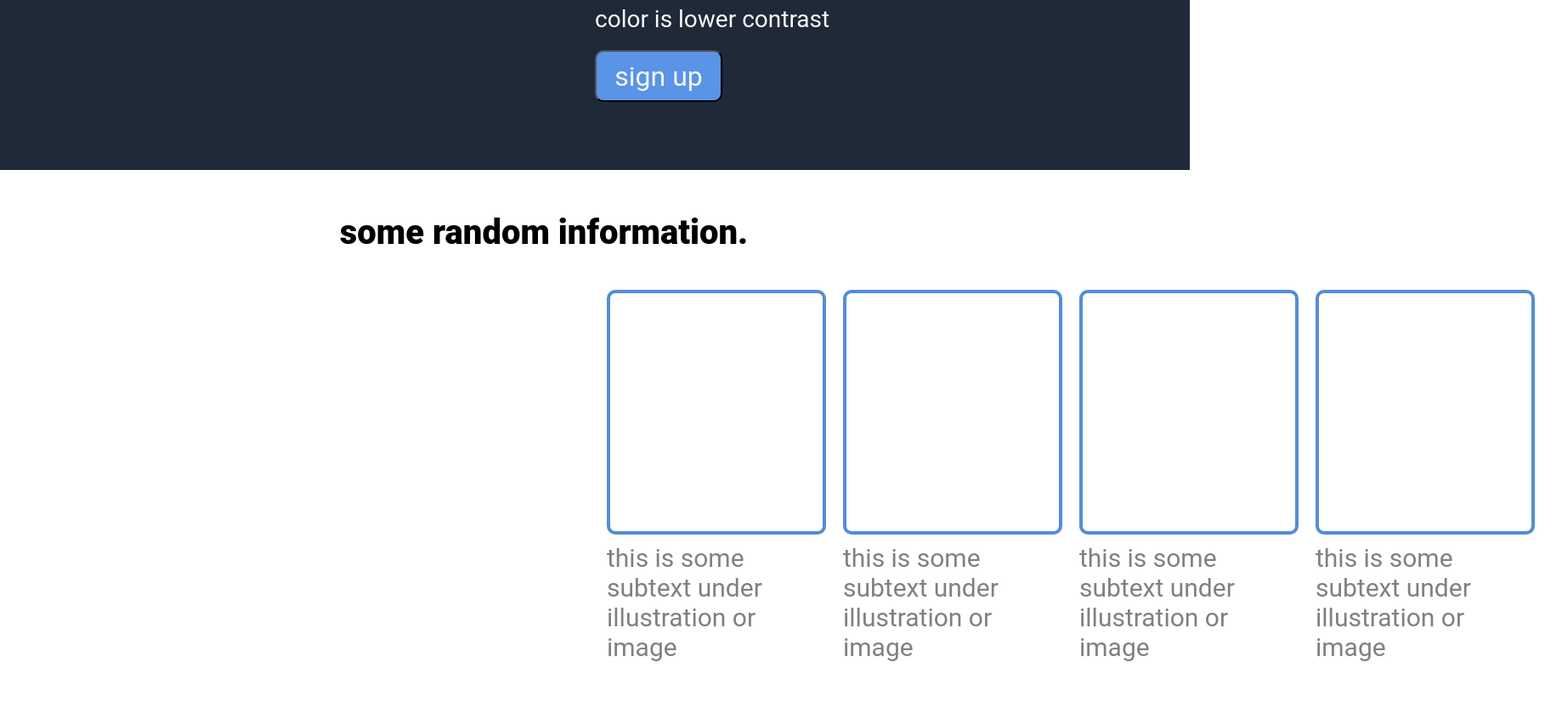
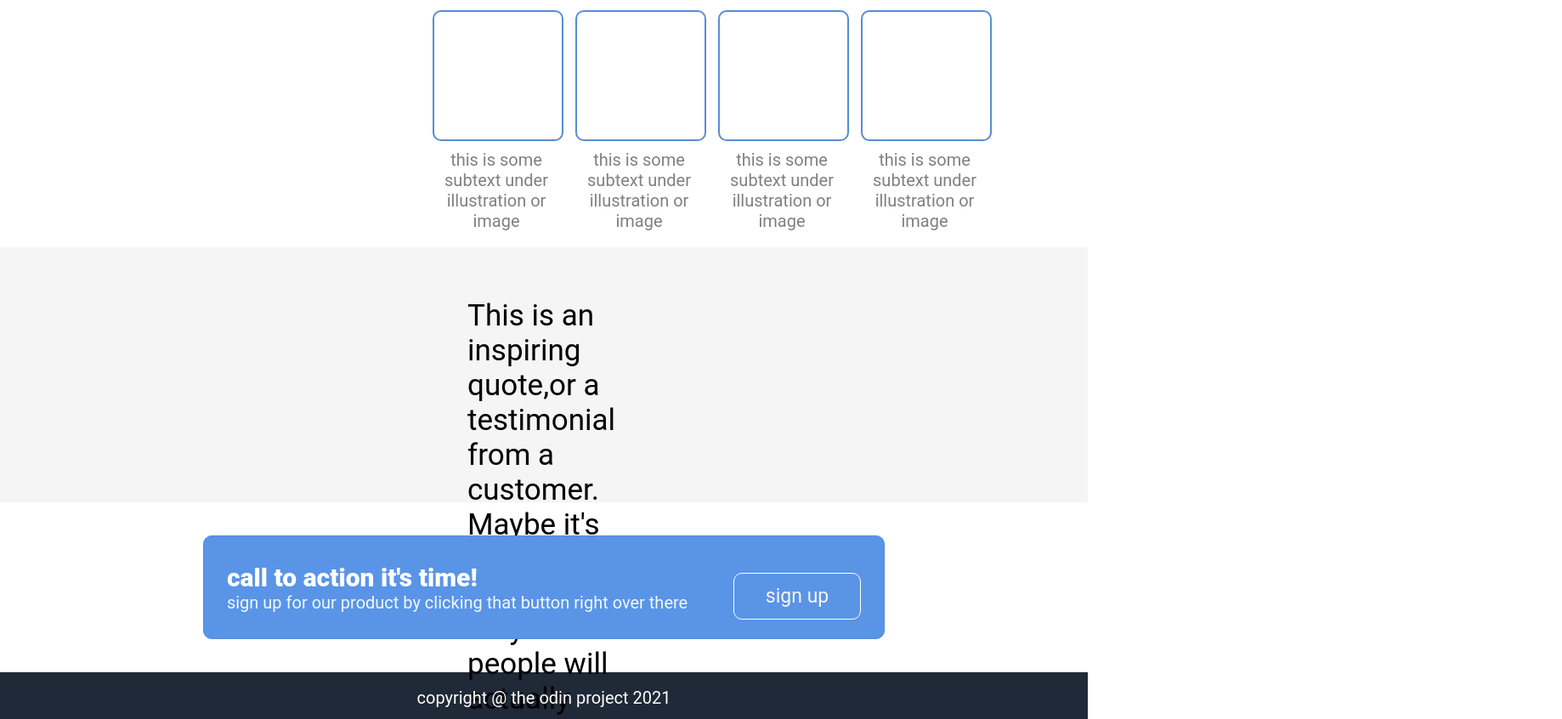
Before and after one commit to Blessings-msowoya/landingpage, a plain HTML site: page index.html in a window 1280 px wide. Shown: the part 796-1642 px from the top of the page at 85% size, 1838 px wide, since content can reach past the window. Drawn offline with Linux system fonts and the light colour scheme.

Commit message:
changes fonts thus all

```diff
--- a/css/style.css
+++ b/css/style.css
@@ -5,9 +5,9 @@
 }
 
 .header, .body{
-    padding-left: 700px;
-    padding-right: 700px;
-    padding-top: 150px;
+    padding-left: 400px;
+    padding-right: 400px;
+    padding-top: 80px;
     font-family: roboto;
     background-color: #1f2937;
     color: #f9faf8;
@@ -18,14 +18,14 @@
 
 .header{
     padding-top: 50px;
-    font-size: 35px;
+    font-size: 25px;
     justify-content: flex-end;
     gap: 40px;
 }
 
 .body{
     justify-content: space-between;
-    padding-bottom: 80px;
+    padding-bottom: 60px;
     gap: 60px;
 }
 
@@ -37,24 +37,24 @@
 }
 #second-header{
     font-weight: 900;
-    font-size: 65px;
+    font-size: 40px;
 }
 #button1{
-    margin-top: 20px;
+    margin-top: 10px;
     background-color: rgb(89, 148, 231);
     color: whitesmoke;
     border-radius: 10px;
     font-size: 32px;
     width: 150px;
-    height: 61px;
+    height: 60px;
 
 }
 
 #body2-text{
-    padding-top: 50px;
-    padding-bottom: 30px;
+    padding-top: 20px;
+    padding-bottom: 25px;
     justify-content: center;
-    font-size: 40px;
+    font-size: 35px;
     font-weight: 900;
     font-family: roboto;
     display: flex;
@@ -62,48 +62,47 @@
 
 .body2-shapes, .body2-rectangles{
     justify-content: space-around;
-    padding-left: 700px;
-    padding-right: 700px;
+    padding-left: 500px;
+    padding-right: 500px;
     display: flex;
 }
 .rectangles1, .rectangles2, .rectangles3,.rectangles4{
     border-radius: 10px;
     border: 4px solid white;
-    height: 400px;
-    width: 250px;
-    font-size: 20px;
-    padding: 10px;
+    height: 250px;
+    width: 150px;
+    font-size: 15px;
+    padding: 5px;
 }
 .rectangle-shapes{
     border-radius: 10px;
-    border: 4px solid rgb(85, 141, 213);
-    height: 280px;
-    width: 250px;
+    border: 2px solid rgb(85, 141, 213);
+    height: 150px;
+    width: 150px;
 }
 .text-in-text{
     margin-top: 10px;
-    font-size: 30px;
+    font-size: 20px;
     color: grey;
+    text-align: center;
 }
 
 .grey-area{
-    background-color: rgb(245, 239, 239);
-    height: 400px;
-    padding-left: 700px;
-    padding-right: 700px;
+    background-color: rgb(245, 245, 245);
+    height: 300px;
+    padding-left: 550px;
+    padding-right: 550px;
 }
 .inline-paragraph{
-    margin-top: 120px;
-    padding-top: 100px;
-    font-family: Roboto;
-    font-size: 46px;
+    margin-top: 20px;
+    padding-top: 60px;
+    font-size: 35px;
     display: flex;
     justify-content: center;
 
 }
 .lastwhite{
-    font-family: Roboto;
-    height: 400px;
+    height: 200px;
     display: flex;
     justify-content: center;
     align-items: center;
@@ -111,9 +110,9 @@
 .inner-lastwhite{
     background-color: rgb(89, 148, 231);
     border-radius: 10px;
-    border: 4px solid rgb(85, 141, 213);
-    height: 200px;
-    width: 1200px;
+    border: 1px solid rgb(85, 141, 213);
+    height: 120px;
+    width: 800px;
     display: flex;
     justify-content: space-around;
     align-items: center;
@@ -124,18 +123,16 @@
     background-color: rgb(89, 148, 231);
     color: whitesmoke;
     border-radius: 10px;
-    font-family: Roboto;
-    font-size: 32px;
+    font-size: 23px;
     width: 150px;
-    height: 61px;
-    border: 4px solid white;
+    height: 55px;
+    border: 1px solid white;
 }
 .footer{
     background-color: #1f2937;
-    font-family: Roboto;
     display:flex;
-    height: 120px;
-    font-size: 24px;
+    height: 60px;
+    font-size: 20px;
     color: white;
     justify-content: center;
     align-items: center;
--- a/index.html
+++ b/index.html
@@ -22,7 +22,7 @@
                 <p id="second-header">
                     This website is awesome
                 </p>
-                <p style="font-size: 28px; margin-top: 10px;">
+                <p style="font-size: 20px; margin-top: 10px;">
                     this website has some subtext  that goes
                     here  under the main  title. it's a smaller
                     font and the color  is lower contrast
@@ -30,7 +30,7 @@
                 <button id="button1">sign up</button>
             </div>
             <div>
-                <img src="./img/image.jpg" alt="xmass tree" width="800px" height="345px">
+                <img src="./img/image.jpg" alt="xmass tree" width="570px" height="172px">
             </div>
 
         </div>
@@ -89,7 +89,7 @@
     <div class="lastwhite">
         <div class="inner-lastwhite">
             <div>
-                <p  style="font-size: 35px; font-weight: 900; color: white;">
+                <p  style="font-size: 30px; font-weight: 900; color: white;">
                     call to action it's time!
                 </p>
                 <p style="color: aliceblue; font-size: 20px;">sign up for our product by clicking that  button right over there</p>
```
